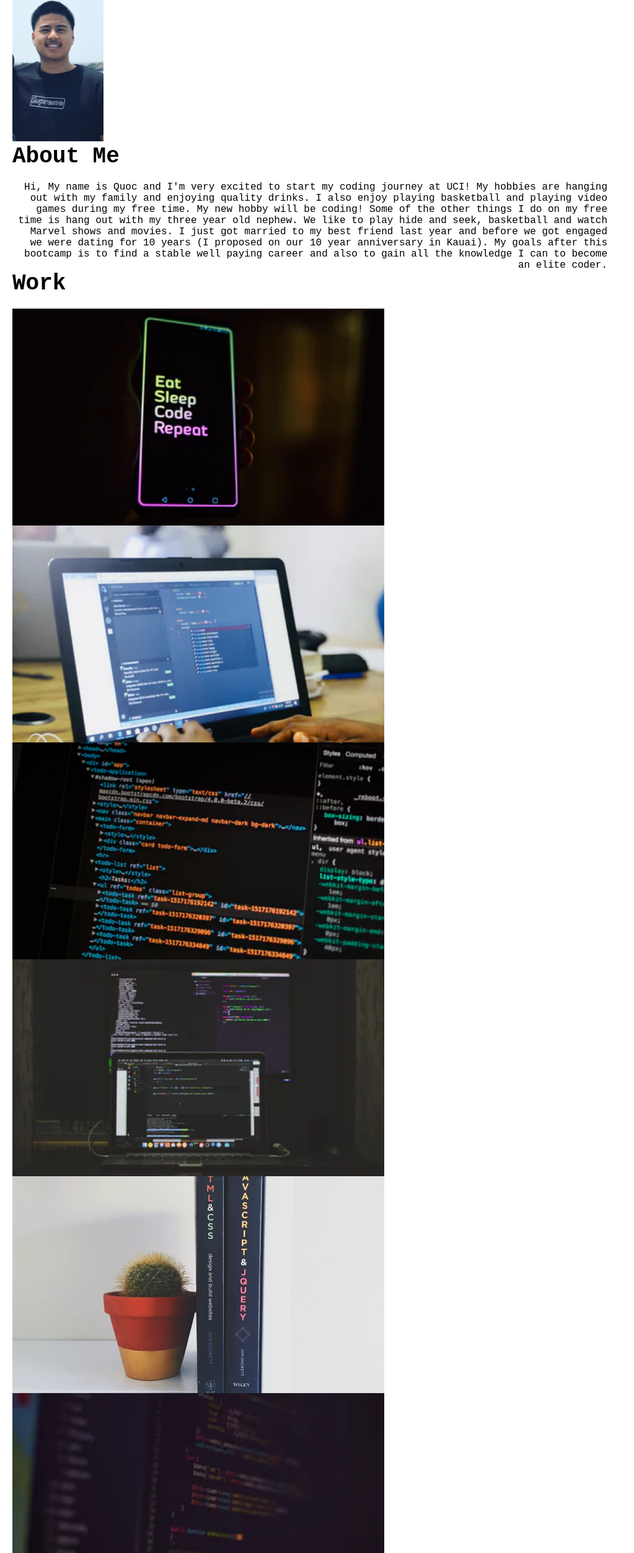
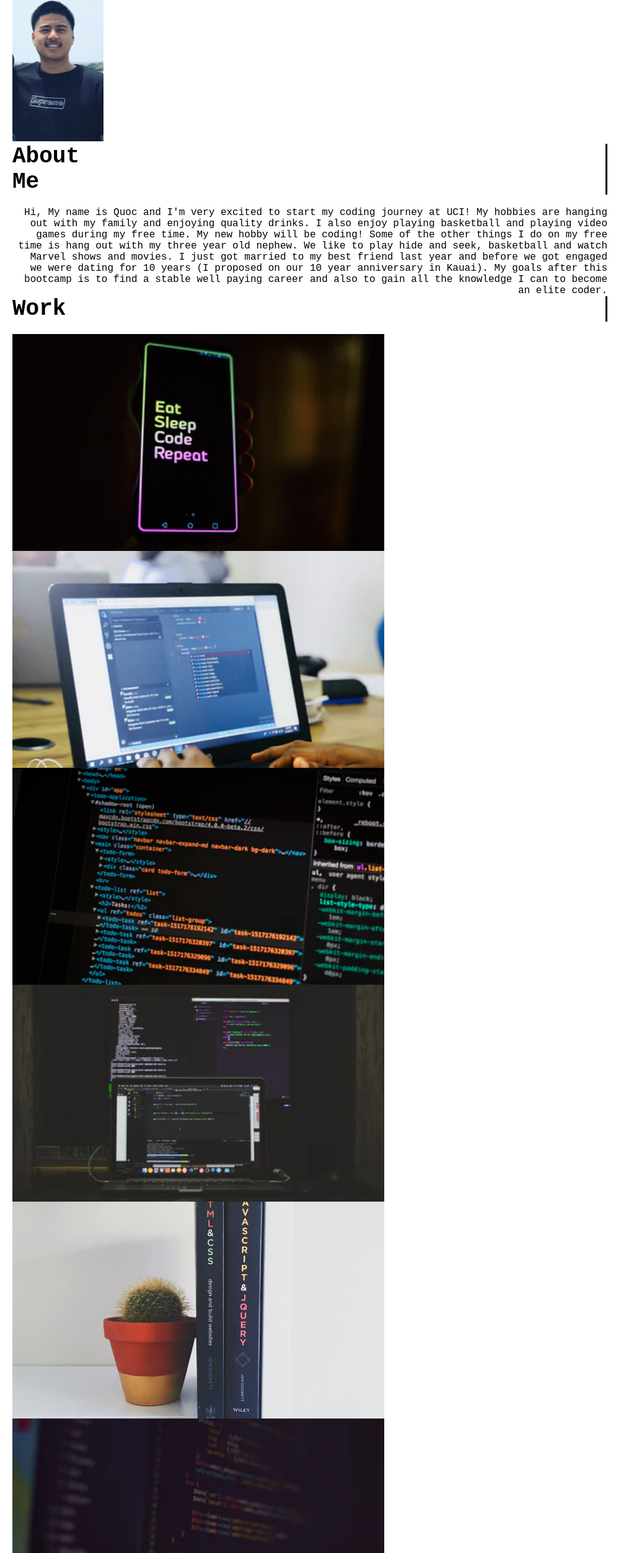
Before and after one commit to Quocha27/Portfolio, a plain HTML site: page index.html in a window 1280 px wide. Shown: the part 240-2746 px from the top of the page at 62% size, without its empty margins (0-1023 px from the left). Drawn offline with Linux system fonts and the light colour scheme.

Commit message:
updated!

```diff
--- a/index.html
+++ b/index.html
@@ -14,7 +14,7 @@
         <nav>
             <ul>
                 <li>
-                    <a href="#about-me">About<br>Me<br></a>
+                    <a href="#about-me">About Me</a>
                 </li>
                 <li>
                     <a href="#work">Work</a>
@@ -34,7 +34,7 @@
         <!--About Me section-->
         <div id="about-me" class="about-me">
             <img src="images/IMG_2605 (2).PNG" class="float-left"/>
-            <h2>About Me</h2>
+            <h2>About<br> Me<br></h2>
             <p>
                 Hi, My name is Quoc and I'm very excited to start my coding journey at UCI! My hobbies are hanging out with my family and enjoying quality drinks. I also enjoy playing basketball and playing video games during my free time. My new hobby will be coding! Some of the other things I do on my free time is hang out with my three year old nephew. We like to play hide and seek, basketball and watch Marvel shows and movies. I just got married to my best friend last year and before we got engaged we were dating for 10 years (I proposed on our 10 year anniversary in Kauai). My goals after this bootcamp is to find a stable well paying career and also to gain all the knowledge I can to become an elite coder.
             </p>
@@ -72,7 +72,7 @@
 
          <!--Contact Me-->
         <div id="contact-me" class="contact-me">
-            <h2>Contact Me</h2>
+            <h2>Contact<br> Me<br></h2>
                 <p2>
                     <a href="qqhaa190@gmail.com">qhaa190@gmail.com</a>
                     <a href="https://github.com/Quocha27">Github</a>
--- a/style.css
+++ b/style.css
@@ -104,6 +104,7 @@ p {
 .content h2 {
     margin-bottom: 20px;
     font-size: 36px;
+    border-right-style: solid;
 }
 
 .footer {
```
